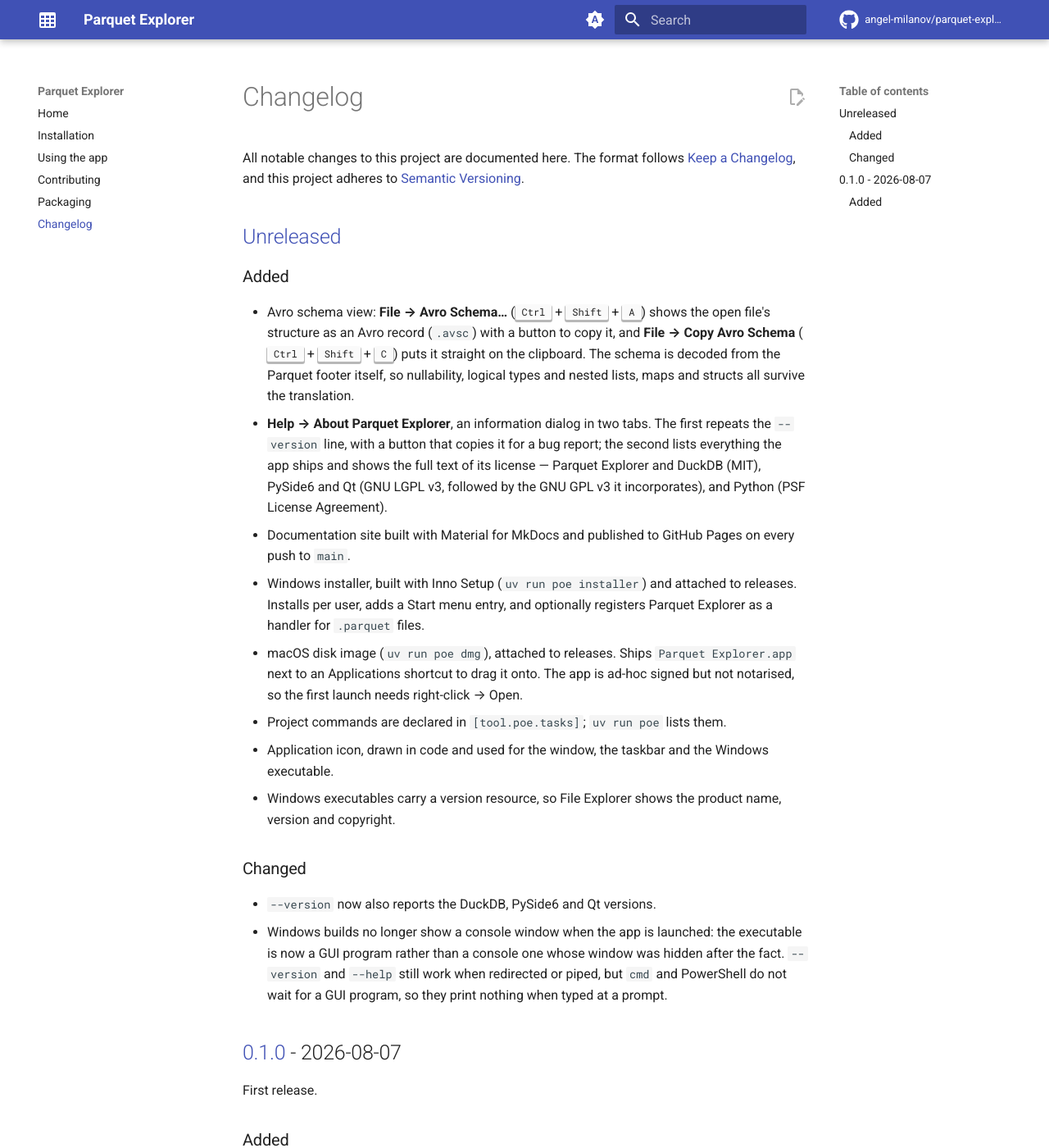
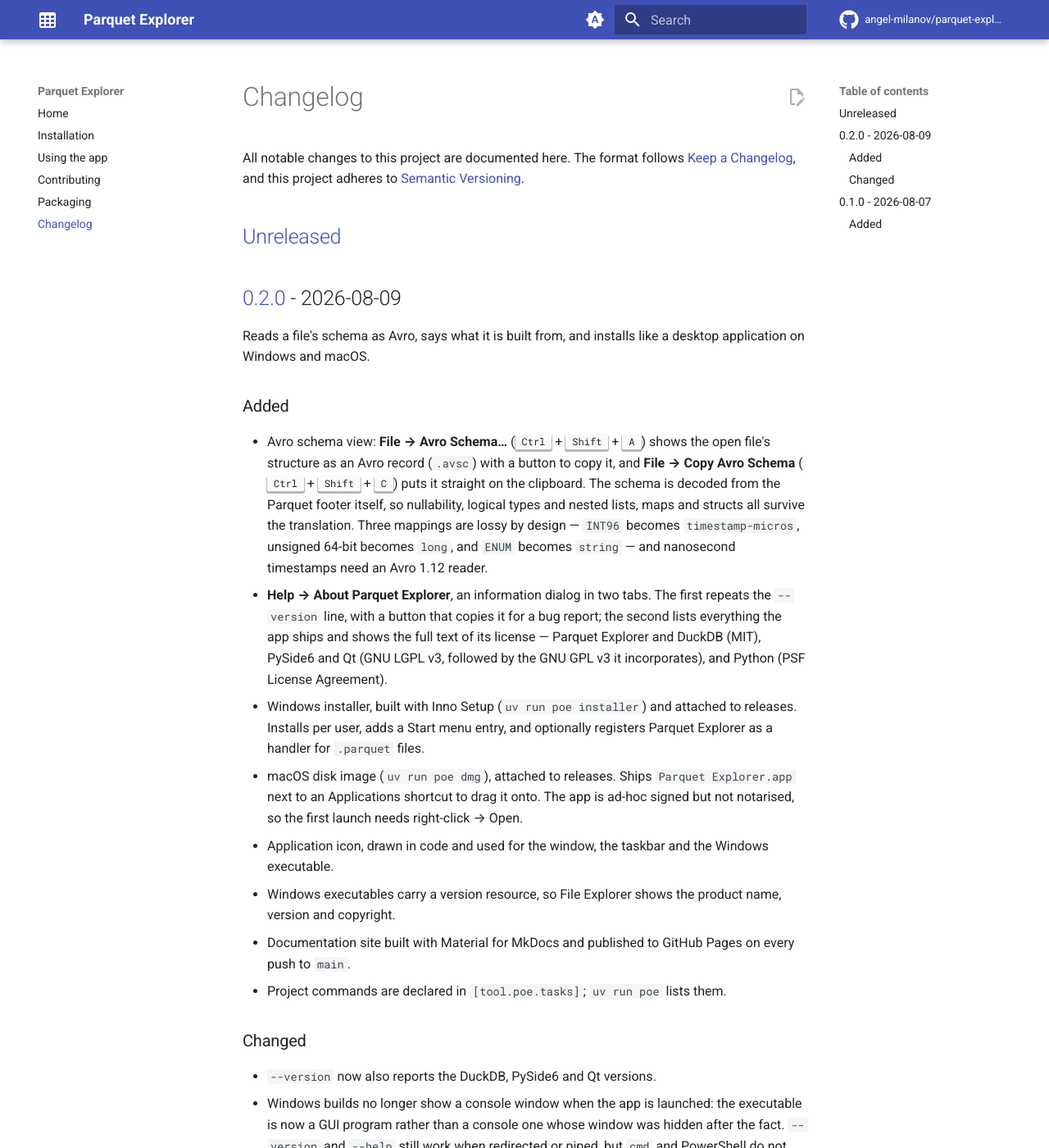
Before and after one commit to angel-milanov/Parquet-Explorer, an MkDocs documentation site: the page built from docs/changelog.md, in a window 1280 px wide and 1400 px high. Shown: the whole window at 82% size. Built offline with MkDocs 1.6.1 and Material for MkDocs 9.7.7, drawn with Linux system fonts in a browser that asks for light colours; comment, search, counter and statistics services are not loaded; some of the changed text lies outside the part shown.

Commit message:
Releases v0.2.0.

```diff
--- a/CHANGELOG.md
+++ b/CHANGELOG.md
@@ -6,6 +6,11 @@ to [Semantic Versioning](https://semver.org/spec/v2.0.0.html).
 
 ## [Unreleased]
 
+## [0.2.0] - 2026-08-09
+
+Reads a file's schema as Avro, says what it is built from, and installs like a
+desktop application on Windows and macOS.
+
 ### Added
 
 - Avro schema view: **File → Avro Schema…** (<kbd>Ctrl</kbd> + <kbd>Shift</kbd> +
@@ -13,26 +18,27 @@ to [Semantic Versioning](https://semver.org/spec/v2.0.0.html).
   button to copy it, and **File → Copy Avro Schema** (<kbd>Ctrl</kbd> +
   <kbd>Shift</kbd> + <kbd>C</kbd>) puts it straight on the clipboard. The schema is
   decoded from the Parquet footer itself, so nullability, logical types and nested
-  lists, maps and structs all survive the translation.
+  lists, maps and structs all survive the translation. Three mappings are lossy by
+  design — `INT96` becomes `timestamp-micros`, unsigned 64-bit becomes `long`, and
+  `ENUM` becomes `string` — and nanosecond timestamps need an Avro 1.12 reader.
 - **Help → About Parquet Explorer**, an information dialog in two tabs. The first
   repeats the `--version` line, with a button that copies it for a bug report; the
   second lists everything the app ships and shows the full text of its license —
   Parquet Explorer and DuckDB (MIT), PySide6 and Qt (GNU LGPL v3, followed by the
   GNU GPL v3 it incorporates), and Python (PSF License Agreement).
-- Documentation site built with Material for MkDocs and published to GitHub Pages
-  on every push to `main`.
-
 - Windows installer, built with Inno Setup (`uv run poe installer`) and attached to
   releases. Installs per user, adds a Start menu entry, and optionally registers
   Parquet Explorer as a handler for `.parquet` files.
 - macOS disk image (`uv run poe dmg`), attached to releases. Ships
   `Parquet Explorer.app` next to an Applications shortcut to drag it onto. The app
   is ad-hoc signed but not notarised, so the first launch needs right-click → Open.
-- Project commands are declared in `[tool.poe.tasks]`; `uv run poe` lists them.
 - Application icon, drawn in code and used for the window, the taskbar and the
   Windows executable.
 - Windows executables carry a version resource, so File Explorer shows the product
   name, version and copyright.
+- Documentation site built with Material for MkDocs and published to GitHub Pages
+  on every push to `main`.
+- Project commands are declared in `[tool.poe.tasks]`; `uv run poe` lists them.
 
 ### Changed
 
@@ -60,5 +66,6 @@ First release.
 - CSV export of the current query's result.
 - Row count, column count and elapsed time in the status bar.
 
-[Unreleased]: https://github.com/angel-milanov/parquet-explorer/compare/v0.1.0...HEAD
+[Unreleased]: https://github.com/angel-milanov/parquet-explorer/compare/v0.2.0...HEAD
+[0.2.0]: https://github.com/angel-milanov/parquet-explorer/compare/v0.1.0...v0.2.0
 [0.1.0]: https://github.com/angel-milanov/parquet-explorer/releases/tag/v0.1.0
--- a/pyproject.toml
+++ b/pyproject.toml
@@ -1,6 +1,6 @@
 [project]
 name = "parquet-explorer"
-version = "0.1.0"
+version = "0.2.0"
 description = "An advanced desktop explorer for Parquet files — browse schemas and metadata, run DuckDB SQL, and page through results in a fast data grid."
 readme = "README.md"
 license = "MIT"
--- a/src/parquet_explorer/__init__.py
+++ b/src/parquet_explorer/__init__.py
@@ -2,7 +2,7 @@
 
 from __future__ import annotations
 
-__version__ = "0.1.0"
+__version__ = "0.2.0"
 __all__ = ["__version__", "main"]
 
 
```
Also changed, not shown: other parts of CHANGELOG.md (+1 -1 lines), docs/installation.md (+1 -1 lines), docs/packaging.md (+2 -2 lines), 1 other file.
